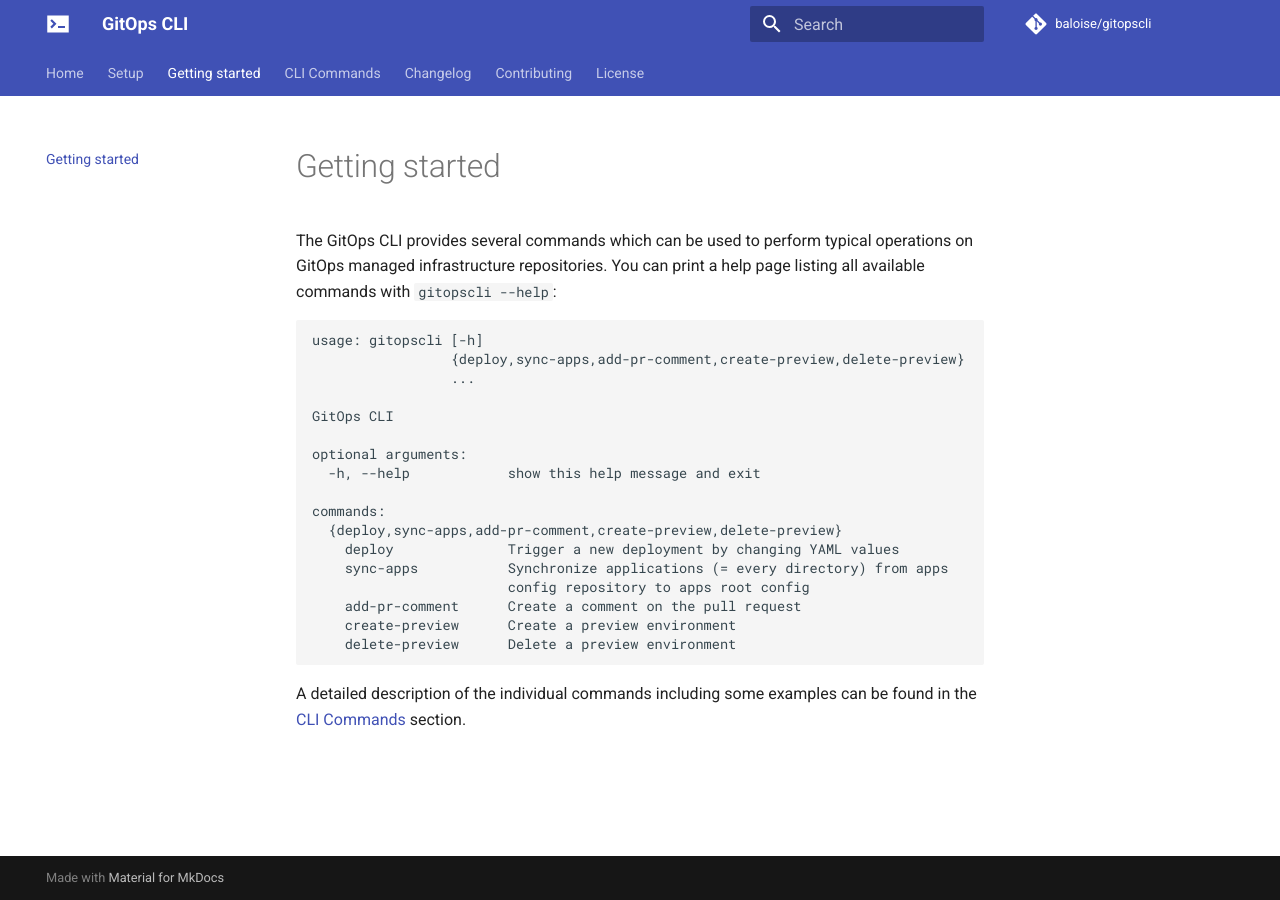
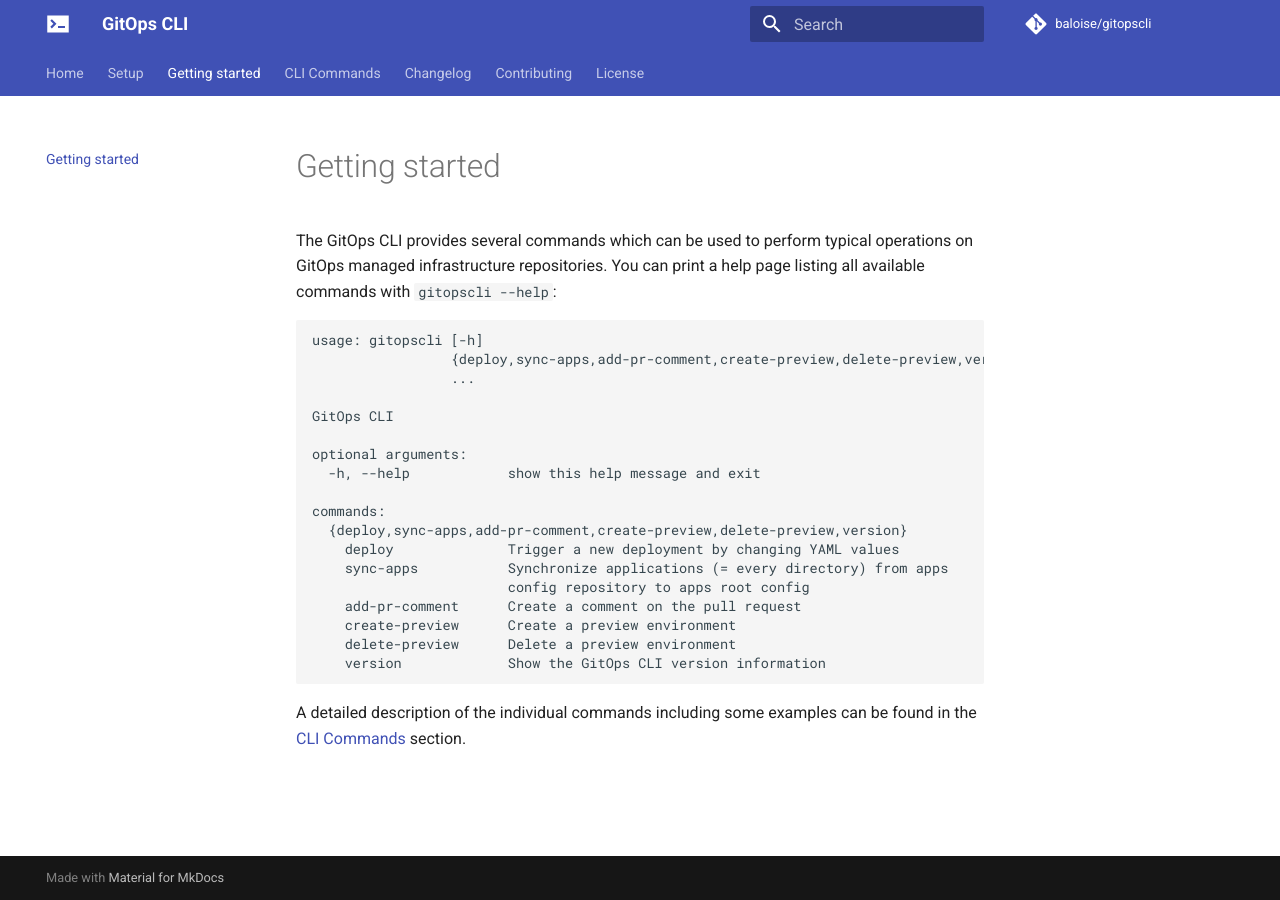
Before and after one commit to baloise/gitopscli, an MkDocs documentation site: the page built from docs/getting-started.md, in a window 1280 px wide. Built offline with MkDocs 1.6.1 and Material for MkDocs 9.7.7, drawn with Linux system fonts in a browser that asks for light colours; comment, search, counter and statistics services are not loaded.

Commit message:
doc: add version command to getting started

````diff
--- a/docs/getting-started.md
+++ b/docs/getting-started.md
@@ -4,7 +4,7 @@ The GitOps CLI provides several commands which can be used to perform typical op
 
 ```
 usage: gitopscli [-h]
-                 {deploy,sync-apps,add-pr-comment,create-preview,delete-preview}
+                 {deploy,sync-apps,add-pr-comment,create-preview,delete-preview,version}
                  ...
 
 GitOps CLI
@@ -13,13 +13,14 @@ optional arguments:
   -h, --help            show this help message and exit
 
 commands:
-  {deploy,sync-apps,add-pr-comment,create-preview,delete-preview}
+  {deploy,sync-apps,add-pr-comment,create-preview,delete-preview,version}
     deploy              Trigger a new deployment by changing YAML values
     sync-apps           Synchronize applications (= every directory) from apps
                         config repository to apps root config
     add-pr-comment      Create a comment on the pull request
     create-preview      Create a preview environment
     delete-preview      Delete a preview environment
+    version             Show the GitOps CLI version information
 ```
 
 A detailed description of the individual commands including some examples can be found in the [CLI Commands](/gitopscli/commands/add-pr-comment/) section.
````
